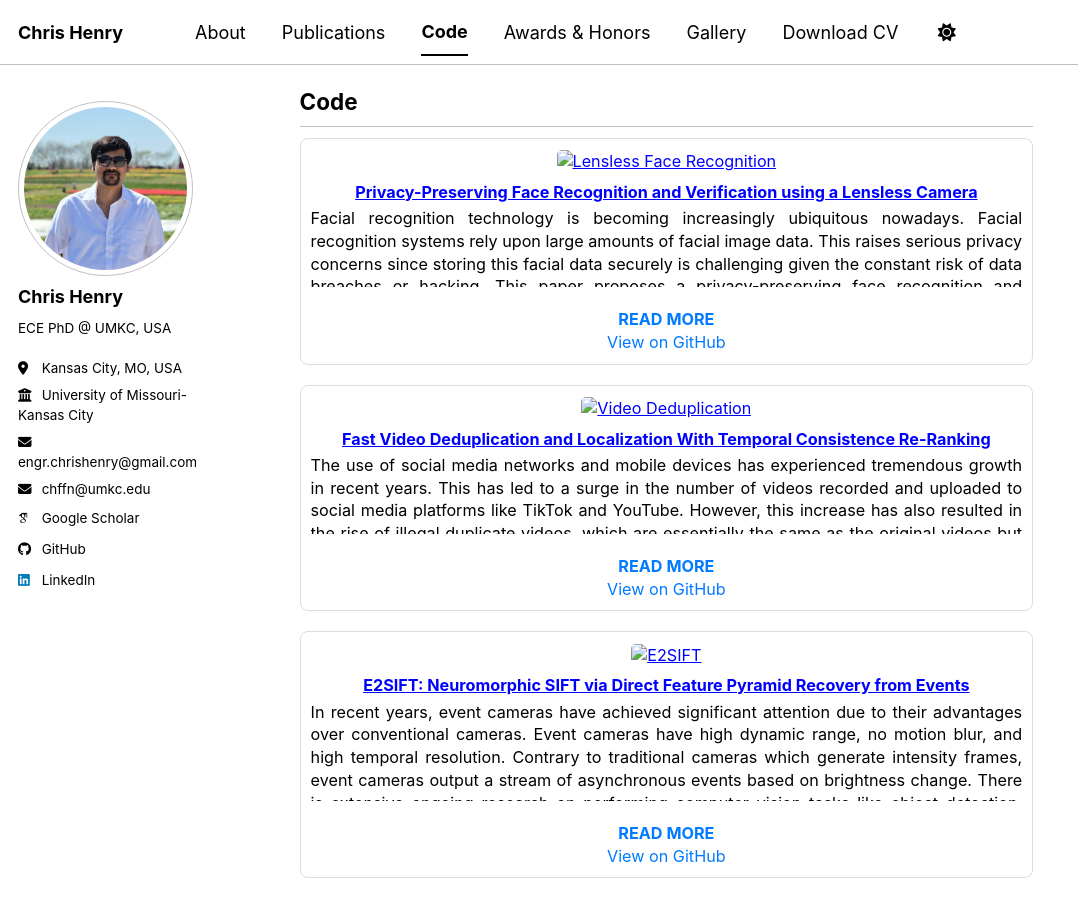
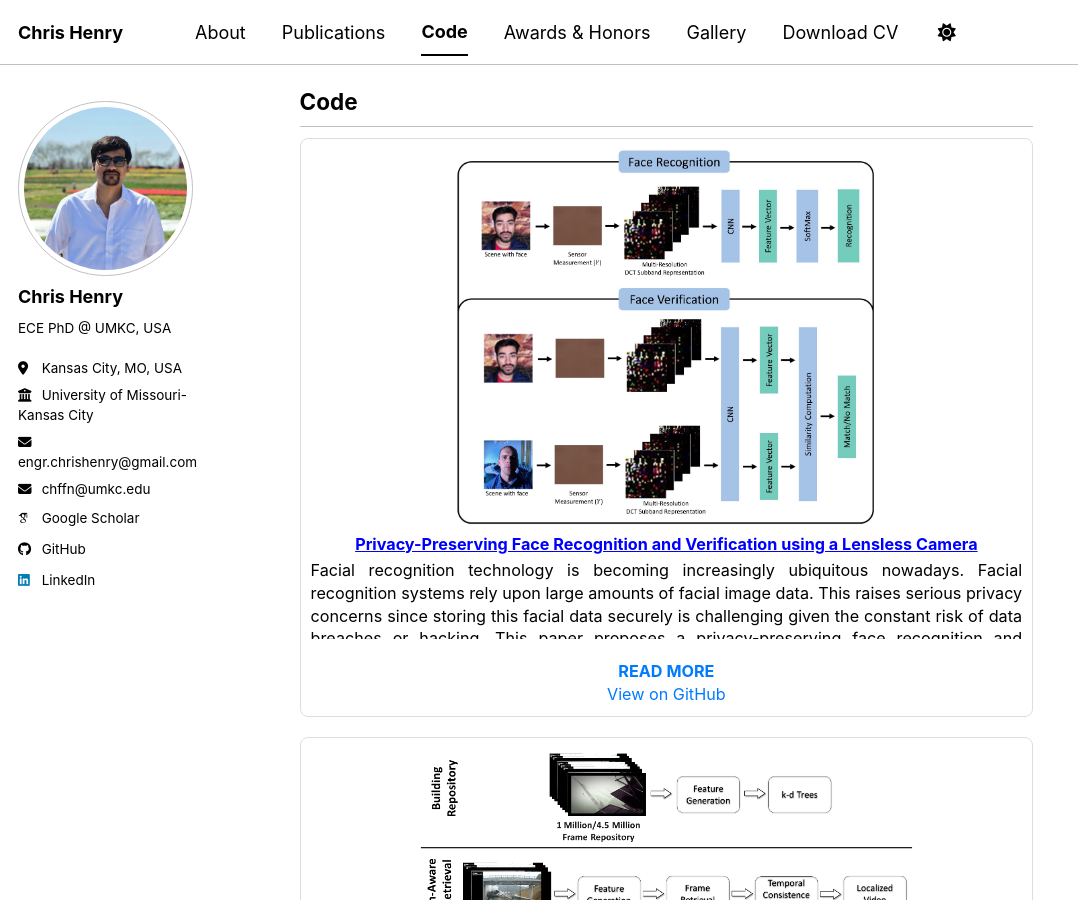
Before and after one commit to engrchrishenry/engrchrishenry.github.io, a Jekyll site: the page built from _pages/code.md, in a window 1280 px wide and 900 px high. Shown: the whole window, without its empty margins (0-1078 px from the left). Built offline with Jekyll 4.4.1, drawn with Linux system fonts in a browser that asks for light colours; some web fonts are replaced; a script bundle is joined from its source files by our own code; library files that are not in the unit come from our copies.

Commit message:
Minor updates and improvements

```diff
--- a/_pages/code.md
+++ b/_pages/code.md
@@ -13,7 +13,7 @@ author_profile: true
   <!-- Card 1 -->
   <div style="border:1px solid #ddd; border-radius:8px; padding:10px; text-align:center;">
     <a href="https://github.com/engrchrishenry/lensless_face_recognition" target="_blank">
-      <img src="/images/TBIOM_2024_lensless_thumb.jpg" alt="Lensless Face Recognition" style="width:59%; border-radius:5px;">
+      <img src="/images/paper_thumbs/TBIOM_2024_lensless_thumb.jpg" alt="Lensless Face Recognition" style="width:59%; border-radius:5px;">
       <h3 style="margin:10px 0 5px 0;">Privacy-Preserving Face Recognition and Verification using a Lensless Camera</h3>
     </a>
     <p class="desc" style="text-align: justify; max-height: 80px; overflow: hidden; transition: max-height 0.3s;">
@@ -27,7 +27,7 @@ author_profile: true
   <!-- Card 2 -->
   <div style="border:1px solid #ddd; border-radius:8px; padding:10px; text-align:center;">
     <a href="https://github.com/engrchrishenry/loc_aware_video_dedup" target="_blank">
-      <img src="/images/TCSVT_2024_dedup_thumb.png" alt="Video Deduplication" style="width:70%; border-radius:5px;">
+      <img src="/images/paper_thumbs/TCSVT_2024_dedup_thumb.png" alt="Video Deduplication" style="width:70%; border-radius:5px;">
       <h3 style="margin:10px 0 5px 0;">Fast Video Deduplication and Localization With Temporal Consistence Re-Ranking</h3>
     </a>
     <p class="desc" style="text-align: justify; max-height: 80px; overflow: hidden; transition: max-height 0.3s;">
@@ -42,7 +42,7 @@ author_profile: true
   <!-- Card 3 -->
   <div style="border:1px solid #ddd; border-radius:8px; padding:10px; text-align:center;">
     <a href="https://github.com/engrchrishenry/E2SIFT" target="_blank">
-      <img src="/images/ICIP_2024_e2sift_thumb.jpg" alt="E2SIFT" style="width:70%; border-radius:5px;">
+      <img src="/images/paper_thumbs/ICIP_2024_e2sift_thumb.jpg" alt="E2SIFT" style="width:70%; border-radius:5px;">
       <h3 style="margin:10px 0 5px 0;">E2SIFT: Neuromorphic SIFT via Direct Feature Pyramid Recovery from Events</h3>
     </a>
     <p class="desc" style="text-align: justify; max-height: 100px; overflow: hidden; transition: max-height 0.3s;">
```
